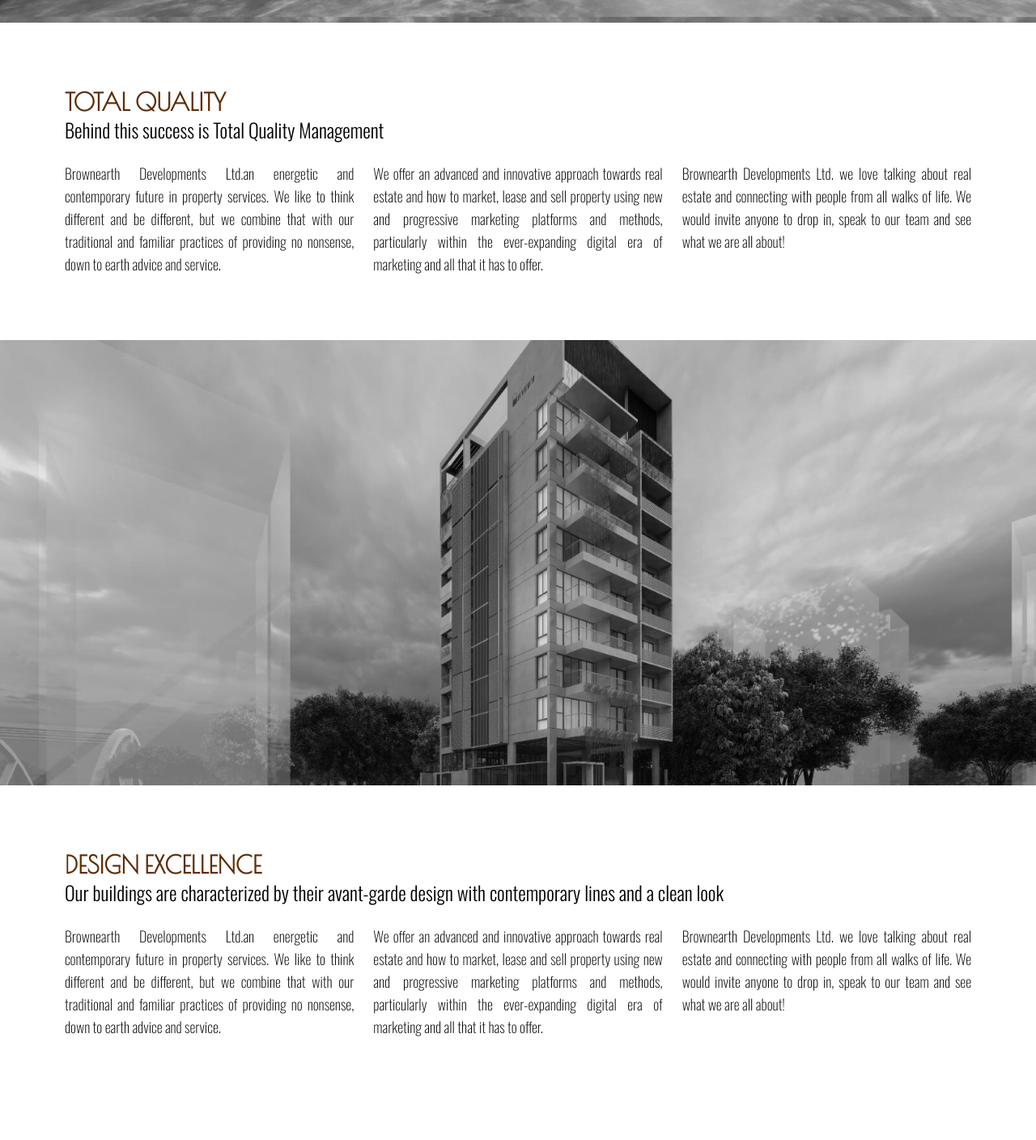
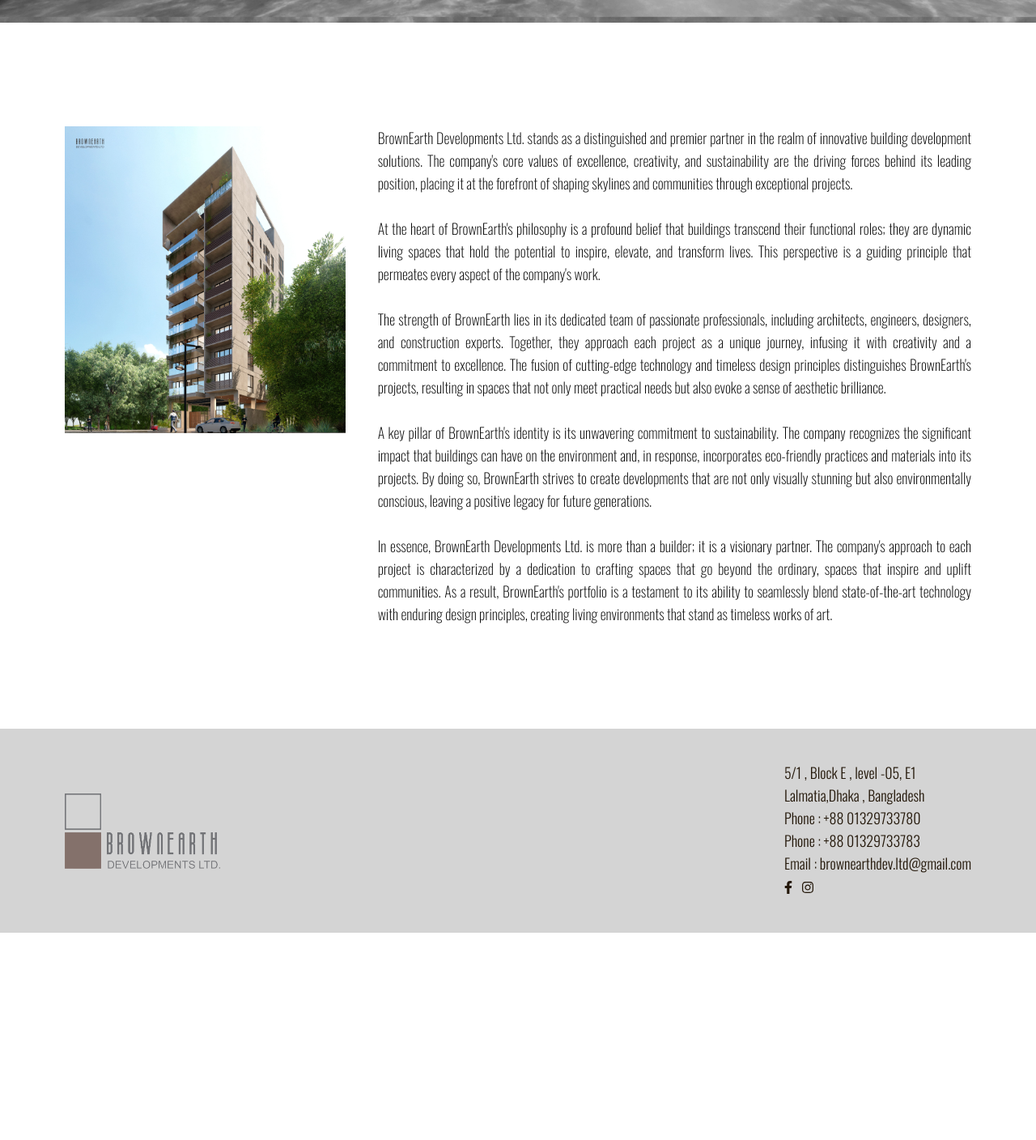
Before and after one commit to MijanurMim/brownEarthClient, a React (Create React App) app: page /about in a window 1280 px wide. Shown: the part 632-2040 px from the top of the page at 81% size. After the commit the page ends 1784 px from the top, so only its background shows below. Built offline with nearby package versions, Linux system fonts and the light colour scheme.

Commit message:
[DONE] front end done

```diff
--- a/src/components/footer/FooterBlack.js
+++ b/src/components/footer/FooterBlack.js
@@ -6,29 +6,27 @@ const FooterBlack = () => {
   return (
     <div className=" bottom-0 bg-neutral-300 ">
       {/* main footer section  */}
-      <div className="section--spacing-x flex flex-col   justify-between  gap-10 py-10 text-white min-[530px]:flex-row   ">
+      <div className="section--spacing-x flex flex-col   justify-between  gap-10 py-10 text-white min-[440px]:flex-row   ">
         <div className="flex flex-col justify-center gap-4">
           <div className=" flex cursor-pointer  items-center justify-start    ">
-            <span className="  ">
-              <img src={logo} alt="" className="w-40 object-cover md:w-48  " />
+            <span className="">
+              <img src={logo} alt="" className="w-32 object-cover sm:w-48  " />
             </span>
           </div>
         </div>
 
-        <div className="flex flex-col font-oswald text-primary">
-          <h4 className="font-oswald text-xl ">
+        <div className="flex flex-col font-oswald text-lg font-light  text-primary">
+          <h4 className="">
             5/1 , Block E , level -05, E1 <br /> Lalmatia,Dhaka , Bangladesh
           </h4>
-          <h4 className="font-oswald text-xl ">Phone : +88 01329733780</h4>
-          <h4 className="font-oswald text-xl ">Phone : +88 01329733783</h4>
-          <h4 className="font-oswald text-xl ">
-            Email : brownearthdev.ltd@gmail.com
-          </h4>
+          <h4 className="">Phone : +88 01329733780</h4>
+          <h4 className="">Phone : +88 01329733783</h4>
+          <h4 className="">Email : brownearthdev.ltd@gmail.com</h4>
           {/* SOCIAL MEDIA ICONS  */}
           <div className="  mt-2 flex cursor-pointer gap-2 text-xl  ">
             <div className="mb-2 flex  gap-3">
               <a
-                href="https://www.facebook.com/profile.php?id=100089619553393&sk=about"
+                href="https://www.facebook.com/profile.php?id=61551461262166"
                 target="_blank"
                 className="topbar-item-hover  "
                 rel="noreferrer"
@@ -49,7 +47,7 @@ const FooterBlack = () => {
                   ></path>
                 </svg>
               </a>
-              <a href="#!" className="topbar-item-hover ">
+              {/* <a href="#!" className="topbar-item-hover ">
                 <svg
                   aria-hidden="true"
                   focusable="false"
@@ -65,8 +63,8 @@ const FooterBlack = () => {
                     d="M459.37 151.716c.325 4.548.325 9.097.325 13.645 0 138.72-105.583 298.558-298.558 298.558-59.452 0-114.68-17.219-161.137-47.106 8.447.974 16.568 1.299 25.34 1.299 49.055 0 94.213-16.568 130.274-44.832-46.132-.975-84.792-31.188-98.112-72.772 6.498.974 12.995 1.624 19.818 1.624 9.421 0 18.843-1.3 27.614-3.573-48.081-9.747-84.143-51.98-84.143-102.985v-1.299c13.969 7.797 30.214 12.67 47.431 13.319-28.264-18.843-46.781-51.005-46.781-87.391 0-19.492 5.197-37.36 14.294-52.954 51.655 63.675 129.3 105.258 216.365 109.807-1.624-7.797-2.599-15.918-2.599-24.04 0-57.828 46.782-104.934 104.934-104.934 30.213 0 57.502 12.67 76.67 33.137 23.715-4.548 46.456-13.32 66.599-25.34-7.798 24.366-24.366 44.833-46.132 57.827 21.117-2.273 41.584-8.122 60.426-16.243-14.292 20.791-32.161 39.308-52.628 54.253z"
                   ></path>
                 </svg>
-              </a>
-              <a href="#!" className="topbar-item-hover  ">
+              </a> */}
+              {/* <a href="#!" className="topbar-item-hover  ">
                 <svg
                   aria-hidden="true"
                   focusable="false"
@@ -82,9 +80,9 @@ const FooterBlack = () => {
                     d="M488 261.8C488 403.3 391.1 504 248 504 110.8 504 0 393.2 0 256S110.8 8 248 8c66.8 0 123 24.5 166.3 64.9l-67.5 64.9C258.5 52.6 94.3 116.6 94.3 256c0 86.5 69.1 156.6 153.7 156.6 98.2 0 135-70.4 140.8-106.9H248v-85.3h236.1c2.3 12.7 3.9 24.9 3.9 41.4z"
                   ></path>
                 </svg>
-              </a>
+              </a> */}
               <a
-                href="https://instagram.com/eventplanning10?igshid=ZDdkNTZiNTM="
+                href="https://www.instagram.com/brownearthdevelopmentsltd?igshid=NzZlODBkYWE4Ng%3D%3D"
                 target="_blank"
                 className=" topbar-item-hover "
                 rel="noreferrer"
@@ -105,7 +103,7 @@ const FooterBlack = () => {
                   ></path>
                 </svg>
               </a>
-              <a href="#!" className="topbar-item-hover ">
+              {/* <a href="#!" className="topbar-item-hover ">
                 <svg
                   aria-hidden="true"
                   focusable="false"
@@ -121,8 +119,8 @@ const FooterBlack = () => {
                     d="M100.28 448H7.4V148.9h92.88zM53.79 108.1C24.09 108.1 0 83.5 0 53.8a53.79 53.79 0 0 1 107.58 0c0 29.7-24.1 54.3-53.79 54.3zM447.9 448h-92.68V302.4c0-34.7-.7-79.2-48.29-79.2-48.29 0-55.69 37.7-55.69 76.7V448h-92.78V148.9h89.08v40.8h1.3c12.4-23.5 42.69-48.3 87.88-48.3 94 0 111.28 61.9 111.28 142.3V448z"
                   ></path>
                 </svg>
-              </a>
-              <a href="#!" className="topbar-item-hover ">
+              </a> */}
+              {/* <a href="#!" className="topbar-item-hover ">
                 <svg
                   aria-hidden="true"
                   focusable="false"
@@ -138,7 +136,7 @@ const FooterBlack = () => {
                     d="M165.9 397.4c0 2-2.3 3.6-5.2 3.6-3.3.3-5.6-1.3-5.6-3.6 0-2 2.3-3.6 5.2-3.6 3-.3 5.6 1.3 5.6 3.6zm-31.1-4.5c-.7 2 1.3 4.3 4.3 4.9 2.6 1 5.6 0 6.2-2s-1.3-4.3-4.3-5.2c-2.6-.7-5.5.3-6.2 2.3zm44.2-1.7c-2.9.7-4.9 2.6-4.6 4.9.3 2 2.9 3.3 5.9 2.6 2.9-.7 4.9-2.6 4.6-4.6-.3-1.9-3-3.2-5.9-2.9zM244.8 8C106.1 8 0 113.3 0 252c0 110.9 69.8 205.8 169.5 239.2 12.8 2.3 17.3-5.6 17.3-12.1 0-6.2-.3-40.4-.3-61.4 0 0-70 15-84.7-29.8 0 0-11.4-29.1-27.8-36.6 0 0-22.9-15.7 1.6-15.4 0 0 24.9 2 38.6 25.8 21.9 38.6 58.6 27.5 72.9 20.9 2.3-16 8.8-27.1 16-33.7-55.9-6.2-112.3-14.3-112.3-110.5 0-27.5 7.6-41.3 23.6-58.9-2.6-6.5-11.1-33.3 2.6-67.9 20.9-6.5 69 27 69 27 20-5.6 41.5-8.5 62.8-8.5s42.8 2.9 62.8 8.5c0 0 48.1-33.6 69-27 13.7 34.7 5.2 61.4 2.6 67.9 16 17.7 25.8 31.5 25.8 58.9 0 96.5-58.9 104.2-114.8 110.5 9.2 7.9 17 22.9 17 46.4 0 33.7-.3 75.4-.3 83.6 0 6.5 4.6 14.4 17.3 12.1C428.2 457.8 496 362.9 496 252 496 113.3 383.5 8 244.8 8zM97.2 352.9c-1.3 1-1 3.3.7 5.2 1.6 1.6 3.9 2.3 5.2 1 1.3-1 1-3.3-.7-5.2-1.6-1.6-3.9-2.3-5.2-1zm-10.8-8.1c-.7 1.3.3 2.9 2.3 3.9 1.6 1 3.6.7 4.3-.7.7-1.3-.3-2.9-2.3-3.9-2-.6-3.6-.3-4.3.7zm32.4 35.6c-1.6 1.3-1 4.3 1.3 6.2 2.3 2.3 5.2 2.6 6.5 1 1.3-1.3.7-4.3-1.3-6.2-2.2-2.3-5.2-2.6-6.5-1zm-11.4-14.7c-1.6 1-1.6 3.6 0 5.9 1.6 2.3 4.3 3.3 5.6 2.3 1.6-1.3 1.6-3.9 0-6.2-1.4-2.3-4-3.3-5.6-2z"
                   ></path>
                 </svg>
-              </a>
+              </a> */}
             </div>
           </div>
         </div>
--- a/src/pages/about/About.js
+++ b/src/pages/about/About.js
@@ -1,10 +1,10 @@
 import { motion, useAnimation } from "framer-motion";
 import React, { useEffect } from "react";
 import aboutCover from "../../resources/humaira-bashir/humaira-10.jpg";
-import aboutCover3 from "../../resources/humaira-bashir/humaira-4.jpg";
-import aboutCover2 from "../../resources/humaira-bashir/humaira-5.jpg";
+
 // import {} from "framer-motion/dist/framer-motion.dev";
 import { useInView } from "react-intersection-observer";
+import aboutThumb from "../../resources/humaira-bashir/humaira-22.jpg";
 
 const About = () => {
   const { ref, inView } = useInView({
@@ -48,92 +48,54 @@ const About = () => {
         </div>
       </div>
 
-      {/* Our Mission section  */}
-      <div className="m-6  lg:m-20 2xl:mx-20">
-        <div className="my-6 flex flex-col">
-          <h2 className="heading--one  font-semibold text-secondary ">
-            Total Quality
-          </h2>
-          <p className="text-xl font-light lg:text-2xl ">
-            Behind this success is Total Quality Management
+      <div className="section--spacing-x section--spacing-y grid grid-cols-1 gap-y-6 sm:gap-x-10  md:grid-cols-3 lg:gap-y-0">
+        <div className="">
+          <img src={aboutThumb} alt="img" />
+        </div>
+
+        <div className=" md:col-span-2">
+          <p className="description--styles ">
+            BrownEarth Developments Ltd. stands as a distinguished and premier
+            partner in the realm of innovative building development solutions.
+            The company's core values of excellence, creativity, and
+            sustainability are the driving forces behind its leading position,
+            placing it at the forefront of shaping skylines and communities
+            through exceptional projects.
+            <br />
+            <br />
+            At the heart of BrownEarth's philosophy is a profound belief that
+            buildings transcend their functional roles; they are dynamic living
+            spaces that hold the potential to inspire, elevate, and transform
+            lives. This perspective is a guiding principle that permeates every
+            aspect of the company's work.
+            <br />
+            <br />
+            The strength of BrownEarth lies in its dedicated team of passionate
+            professionals, including architects, engineers, designers, and
+            construction experts. Together, they approach each project as a
+            unique journey, infusing it with creativity and a commitment to
+            excellence. The fusion of cutting-edge technology and timeless
+            design principles distinguishes BrownEarth's projects, resulting in
+            spaces that not only meet practical needs but also evoke a sense of
+            aesthetic brilliance.
+            <br /> <br />
+            A key pillar of BrownEarth's identity is its unwavering commitment
+            to sustainability. The company recognizes the significant impact
+            that buildings can have on the environment and, in response,
+            incorporates eco-friendly practices and materials into its projects.
+            By doing so, BrownEarth strives to create developments that are not
+            only visually stunning but also environmentally conscious, leaving a
+            positive legacy for future generations.
+            <br /> <br />
+            In essence, BrownEarth Developments Ltd. is more than a builder; it
+            is a visionary partner. The company's approach to each project is
+            characterized by a dedication to crafting spaces that go beyond the
+            ordinary, spaces that inspire and uplift communities. As a result,
+            BrownEarth's portfolio is a testament to its ability to seamlessly
+            blend state-of-the-art technology with enduring design principles,
+            creating living environments that stand as timeless works of art.
           </p>
         </div>
-
-        <div className="grid grid-cols-1 gap-6  text-xl dark:text-slate-200 lg:grid-cols-3">
-          <p className="description--styles">
-            Brownearth Developments Ltd.an energetic and contemporary future in
-            property services. We like to think different and be different, but
-            we combine that with our traditional and familiar practices of
-            providing no nonsense, down to earth advice and service.
-          </p>
-
-          <p className="description--styles">
-            We offer an advanced and innovative approach towards real estate and
-            how to market, lease and sell property using new and progressive
-            marketing platforms and methods, particularly within the
-            ever-expanding digital era of marketing and all that it has to
-            offer.
-          </p>
-
-          <p className="description--styles">
-            Brownearth Developments Ltd. we love talking about real estate and
-            connecting with people from all walks of life. We would invite
-            anyone to drop in, speak to our team and see what we are all about!
-          </p>
-        </div>
-      </div>
-
-      <div>
-        <img
-          className="h-64 w-full object-cover grayscale  lg:h-[550px]"
-          src={aboutCover2}
-          alt=""
-        />
-      </div>
-
-      {/* Design Excellence section  */}
-      <div ref={ref} className="m-6  lg:m-20 2xl:m-20">
-        <motion.div animate={animation} className="my-6 flex flex-col">
-          <h2 className="heading--one  font-semibold text-secondary ">
-            Design Excellence
-          </h2>
-          <p className="text-xl font-light lg:text-2xl ">
-            Our buildings are characterized by their avant-garde design with
-            contemporary lines and a clean look
-          </p>
-        </motion.div>
-
-        <motion.div
-          animate={animation}
-          className="grid grid-cols-1 gap-6  font-oswald text-xl dark:text-slate-200 lg:grid-cols-3"
-        >
-          <p className="description--styles">
-            Brownearth Developments Ltd.an energetic and contemporary future in
-            property services. We like to think different and be different, but
-            we combine that with our traditional and familiar practices of
-            providing no nonsense, down to earth advice and service.
-          </p>
-          <p className="description--styles">
-            We offer an advanced and innovative approach towards real estate and
-            how to market, lease and sell property using new and progressive
-            marketing platforms and methods, particularly within the
-            ever-expanding digital era of marketing and all that it has to
-            offer.
-          </p>
-          <p className="description--styles">
-            Brownearth Developments Ltd. we love talking about real estate and
-            connecting with people from all walks of life. We would invite
-            anyone to drop in, speak to our team and see what we are all about!
-          </p>
-        </motion.div>
-      </div>
-
-      <div className="section--spacing-y">
-        <img
-          className="h-64 w-full object-cover grayscale  lg:h-[550px]"
-          src={aboutCover3}
-          alt=""
-        />
       </div>
     </motion.div>
   );
--- a/src/pages/contact/ContactForm.js
+++ b/src/pages/contact/ContactForm.js
@@ -19,7 +19,7 @@ const ContactForm = () => {
             ></iframe>
           </div>
           <div className=" flex w-full flex-col  dark:bg-slate-600  ">
-            <h2 className="title-font mb-1 text-3xl font-medium text-secondary dark:text-slate-200">
+            <h2 className="title-font mb-1 text-3xl font-light  text-secondary dark:text-slate-200">
               CONTACT US
             </h2>
             <p className="mb-5 leading-relaxed text-gray-600  dark:text-slate-200">
@@ -66,7 +66,7 @@ const ContactForm = () => {
                 className="h-32 w-full resize-none rounded border border-gray-300 bg-white py-1 px-3 text-base leading-6 text-gray-700 outline-none transition-colors duration-200 ease-in-out focus:border-indigo-500 focus:ring-2 focus:ring-indigo-200"
               ></textarea>
             </div>
-            <button className="rounded border-0 bg-stone-500 py-2  px-6 text-lg text-white duration-300 hover:bg-indigo-600 focus:outline-none dark:bg-slate-500 dark:hover:bg-slate-700">
+            <button className="rounded border-0 bg-stone-500 py-2  px-6 text-lg font-light text-white duration-300 hover:bg-indigo-600 focus:outline-none dark:bg-slate-500 dark:hover:bg-slate-700">
               SUBMIT
             </button>
           </div>
--- a/src/pages/projects/Projects.js
+++ b/src/pages/projects/Projects.js
@@ -5,7 +5,7 @@ import { Link } from "react-router-dom";
 
 import featured2 from "../../resources/projectUrbanica/4.jpg";
 
-import featured1 from "../../resources/humaira-bashir/humaira-5.jpg";
+import featured1 from "../../resources/humaira-bashir/humaira-17.jpg";
 import contactCover from "../../resources/projectUrbanica/8.jpg";
 
 const Projects = () => {
@@ -51,18 +51,14 @@ const Projects = () => {
       </div>
 
       {/***  Features Work Section  ***/}
-      <div className=" section--spacing-x mt-20 grid grid-cols-1  gap-y-1   md:grid-cols-3 md:gap-2 lg:mt-32 ">
+      <div className=" section--spacing-x my-10  mt-32 grid  grid-cols-1   gap-y-1 md:grid-cols-3 md:gap-2 ">
         <div className="flex flex-col items-start justify-center bg-stone-200 p-4 lg:p-10 ">
           <Link to="/project-two">
-            <h4 className="font-oswald text-xl uppercase">
-              BROWNEARTH HOMAYRA BASHIR
-            </h4>
-            <h2 className="heading--one text-secondary hover:text-primary">
-              BENCHMARK
-            </h2>
+            <h4 className="sub--title">BROWNEARTH </h4>
+            <h2 className="project--title">BENCHMARK HOMAYRA BASHIR</h2>
           </Link>
 
-          <h4 className="font-oswald text-xl ">
+          <h4 className="sub--title">
             Sector 16, Road 503 , <br /> Plot 001 Jolshiri Abashon
           </h4>
         </div>
@@ -70,10 +66,8 @@ const Projects = () => {
         {/* left thumb  */}
         <div className="group relative col-span-2  cursor-pointer font-poiret">
           <img className=" aspect-21/9 object-cover" src={featured1} alt="" />
-          <div class="bg-blur absolute top-0 left-0 hidden h-0 w-full flex-col items-center justify-center border-b-2 opacity-0 backdrop-blur-md duration-500 group-hover:h-[50%] group-hover:opacity-100 dark:bg-slate-500 sm:flex">
-            <h2 class="text-lg font-bold uppercase tracking-wide text-white lg:text-xl 2xl:text-2xl">
-              HOMAYRA BASHIR BENCHMARK
-            </h2>
+          <div class="bg-blur absolute top-0 left-0 hidden h-0  w-full flex-col items-center justify-center border-b-2 opacity-0 backdrop-blur-md duration-500 group-hover:h-[50%] group-hover:opacity-100 dark:bg-slate-500 sm:flex">
+            <h2 class="project--title-btn">HOMAYRA BASHIR BENCHMARK</h2>
             <Link
               to="/project-two"
               class="mt-5 rounded-full bg-white px-8 py-3 duration-300 hover:bg-stone-300 dark:bg-slate-600 dark:text-slate-200 dark:hover:bg-slate-700 "
@@ -84,15 +78,13 @@ const Projects = () => {
         </div>
       </div>
 
-      <div className=" section--spacing-x mb-20 mt-10 grid grid-cols-1  gap-y-1  md:grid-cols-3 md:gap-2 lg:mb-32">
+      <div className=" section--spacing-x my-10  mb-32 grid  grid-cols-1  gap-y-1 md:grid-cols-3 md:gap-2">
         <div className="flex flex-col items-start justify-center bg-stone-200 p-4 lg:p-10">
           <Link to="/project">
-            <h4 className="font-oswald text-xl uppercase">brownearth</h4>
-            <h2 className="heading--one text-secondary hover:text-primary">
-              urbanica
-            </h2>
+            <h4 className="sub--title">brownearth</h4>
+            <h2 className="project--title">urbanica</h2>
           </Link>
-          <h4 className="font-oswald text-xl ">
+          <h4 className="sub--title ">
             I-Extension, Plot - 2475 <br /> Bashundhara R/A , Dhaka
           </h4>
         </div>
@@ -101,9 +93,7 @@ const Projects = () => {
         <div className="group relative col-span-2  cursor-pointer font-poiret">
           <img className=" aspect-21/9 object-cover" src={featured2} alt="" />
           <div class="bg-blur absolute top-0 left-0 hidden h-0 w-full flex-col items-center justify-center border-b-2 opacity-0 backdrop-blur-md duration-500 group-hover:h-[50%] group-hover:opacity-100 dark:bg-slate-500 sm:flex">
-            <h2 class="text-lg font-bold uppercase tracking-wide text-white lg:text-xl 2xl:text-2xl">
-              Urbanica
-            </h2>
+            <h2 class="project--title-btn">Urbanica</h2>
             <Link
               to="/project"
               class="mt-5 rounded-full bg-white px-8 py-3 duration-300 hover:bg-stone-300 dark:bg-slate-600 dark:text-slate-200 dark:hover:bg-slate-700 "
```
Also changed, not shown: src/pages/home/Home.js (+22 -8 lines), src/pages/singleProject/SingleProject.js (+22 -20 lines), src/pages/singleProjectTwo/SingleProjectTwo.js (+31 -27 lines), src/resources/humaira-bashir/humaira-22.jpg (added), src/resources/humaira-bashir/humaira-5.jpg (deleted).
